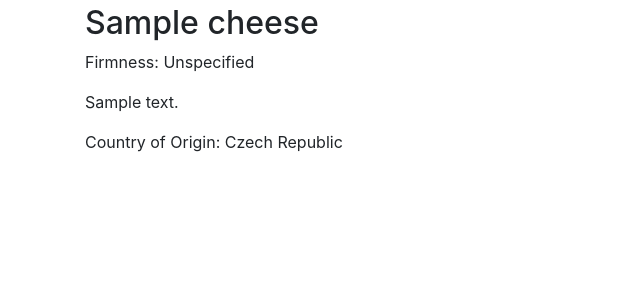
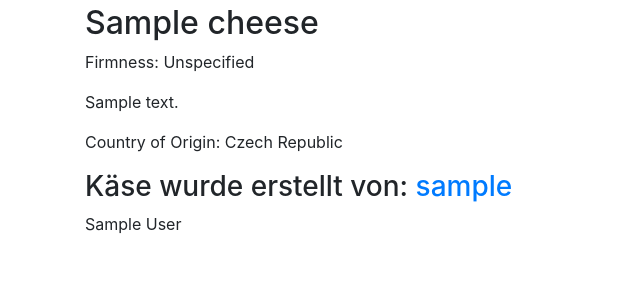
Before and after one commit to Duentemeiname/CookieCutter, a Django app: a page that uses everycheese/templates/cheeses/cheese_detail.html in a window 1280 px wide. Shown: the part 56-356 px from the top of the page, without its empty margins (0-640 px from the left). Run offline with Django 3.2, Linux system fonts and the light colour scheme; tables that the repository leaves empty hold one stand-in row (values such as "Sample post"); some libraries are stand-ins or nearby versions.

Commit message:
Automatically add the creator of cheese

```diff
--- a/everycheese/cheeses/views.py
+++ b/everycheese/cheeses/views.py
@@ -18,7 +18,9 @@ class CheeseCreateView(LoginRequiredMixin, CreateView):
         'firmness',
         'country_of_origin',
     ]
-
+    def form_valid(self, form):
+        form.instance.creator = self.request.user
+        return super().form_valid(form)
 class CheeseCreateView2(CreateView, DetailView):
     model = Cheese
     fields = [
--- a/everycheese/templates/cheeses/cheese_detail.html
+++ b/everycheese/templates/cheeses/cheese_detail.html
@@ -18,6 +18,12 @@
   {% if cheese.country_of_origin %}
     <p> Country of Origin: {{ cheese.country_of_origin.name }} <img src="{{ cheese.country_of_origin.flag }}" /></p>
   {% endif %}
+
+  <h3> Käse wurde erstellt von: <a href="{% url "users:detail" cheese.creator.username %}">{{ cheese.creator.username }}</a></h3>
+  {% if cheese.creator.name %}
+    <p>{{ cheese.creator.name }}</p>
+  {% endif %}
+
 {% endblock content %}
 </body>
 </html>
```
